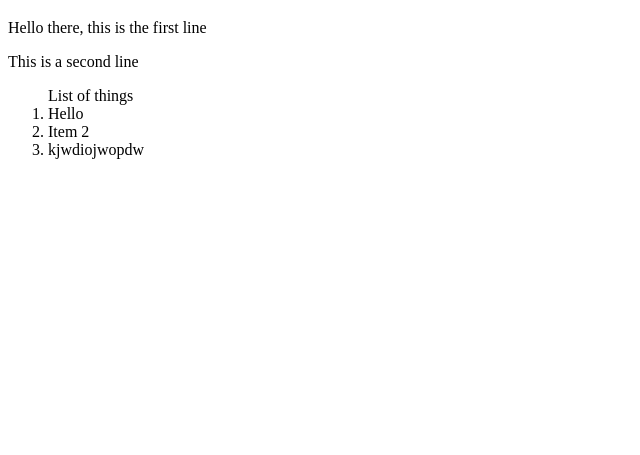
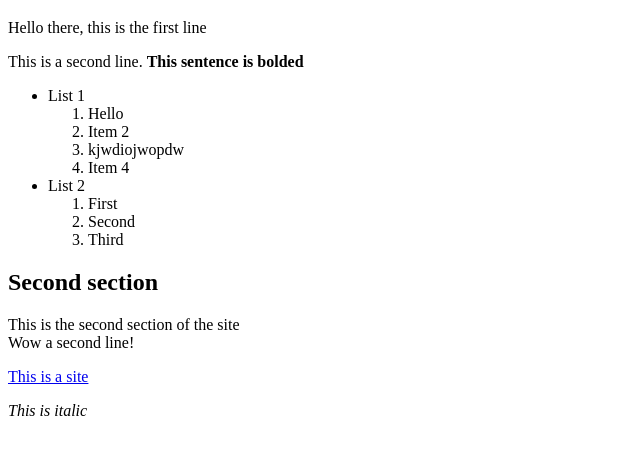
Before and after one commit to AshwatP/my-website, a plain HTML site: page index.html in a window 1280 px wide. Shown: the part 61-516 px from the top of the page, without its empty margins (0-640 px from the left). Drawn offline with Linux system fonts and the light colour scheme.

Commit message:
Add files via upload

```diff
--- a/index.html
+++ b/index.html
@@ -6,11 +6,27 @@
     <body>
         <h1>This is a test</h1>
         <p>Hello there, this is the first line</p>
-        <p>This is a second line</p>
-        <ol>List of things
-            <li>Hello</li>
-            <li>Item 2</li>
-            <li>kjwdiojwopdw</li>
-        </ol>
+        <p>This is a second line. <strong>This sentence is bolded</strong></p>
+        <ul>
+            <li>List 1</li>
+            <ol>
+                <li>Hello</li>
+                <li>Item 2</li>
+                <li>kjwdiojwopdw</li>
+                <li>Item 4</li>
+            </ol>
+            <li>List 2</li>
+            <ol>
+                <li>First</li>
+                <li>Second</li>
+                <li>Third</li>
+            </ol>
+        </ul>
+        <h2>Second section</h2>
+        <p>This is the second section of the site<br>
+            Wow a second line!
+        </p>
+        <a href = "https://github.com/login">This is a site</a>
+        <p><em>This is italic</em></p>
     </body>
 </html>
```
